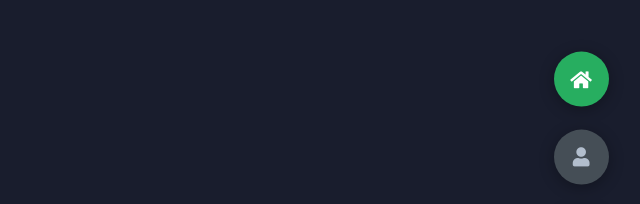
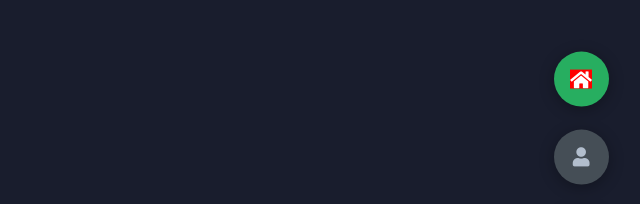
Before and after one commit to DanielCanaviriMenaWebDeveloper/Personal-Portfolio-Website-Enero-2022, a plain HTML site: page index.html in a window 1280 px wide. Shown: the part 166-370 px from the top of the page, 633-1273 px from the left. Drawn offline with nearby package versions, Linux system fonts and the light colour scheme; files that its build step writes are made by us from their sources.

Commit message:
Revisando código

```diff
--- a/styles.scss
+++ b/styles.scss
@@ -120,6 +120,9 @@ section {
 
         i {
             color: var(--color-white);
+            background-color: red;
         }
+
+        /* Aca se debe modificar cietos elementos */
     }
 }
```
